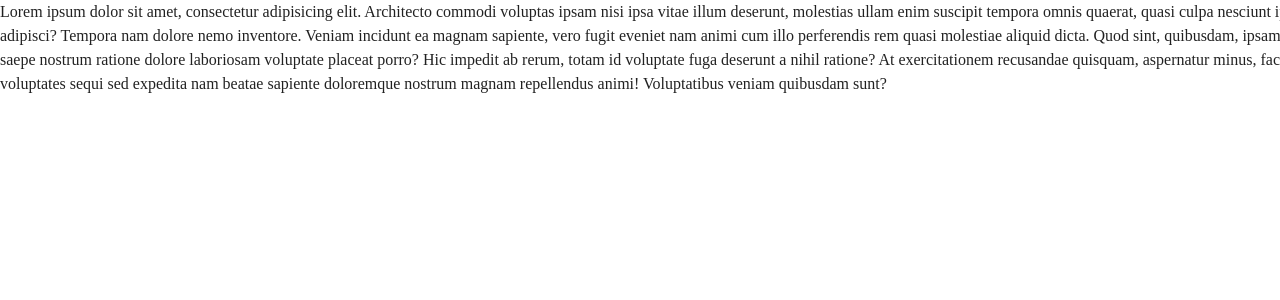
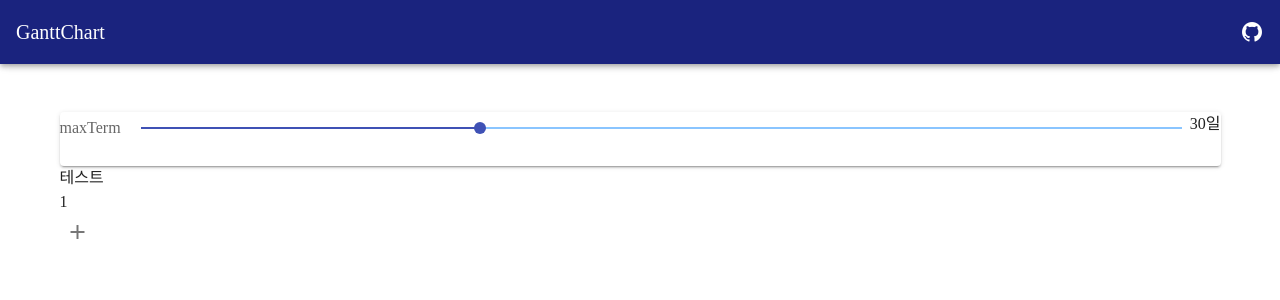
Before and after one commit to heptacode/GanttChart, a Vue app: page / in a window 1280 px wide. Shown: the top 300 px of the page. Built offline with nearby package versions, Linux system fonts and the light colour scheme; a web font is replaced by a local one.

Commit message:
Update Changes

```diff
--- a/src/App.vue
+++ b/src/App.vue
@@ -1,10 +1,6 @@
 <template>
   <v-app>
-    Lorem ipsum dolor sit amet, consectetur adipisicing elit. Architecto commodi voluptas ipsam nisi ipsa vitae illum deserunt, molestias ullam enim suscipit tempora omnis quaerat, quasi culpa
-    nesciunt ipsum adipisci? Tempora nam dolore nemo inventore. Veniam incidunt ea magnam sapiente, vero fugit eveniet nam animi cum illo perferendis rem quasi molestiae aliquid dicta. Quod sint,
-    quibusdam, ipsam nulla saepe nostrum ratione dolore laboriosam voluptate placeat porro? Hic impedit ab rerum, totam id voluptate fuga deserunt a nihil ratione? At exercitationem recusandae
-    quisquam, aspernatur minus, facilis voluptates sequi sed expedita nam beatae sapiente doloremque nostrum magnam repellendus animi! Voluptatibus veniam quibusdam sunt?
-    <!-- <v-app-bar fixed color="indigo darken-4" dark>
+    <v-app-bar fixed color="indigo darken-4" dark>
       <v-toolbar-title>GanttChart</v-toolbar-title>
       <v-spacer></v-spacer>
       <v-btn icon>
@@ -21,7 +17,7 @@
         <div>{{ item.term }}</div>
       </div>
       <v-btn icon @click="add"><v-icon>mdi-plus</v-icon></v-btn>
-    </v-container> -->
+    </v-container>
   </v-app>
 </template>
 
@@ -34,7 +30,10 @@ import { Component, Vue, Prop } from "vue-property-decorator";
 @Component({})
 export default class App extends Vue {
   maxTerm = 30;
-  @Prop({ type: Array as PropType<GanttItem[]> }) items: GanttItem[] = [{ name: "테스트", term: 1 }];
+  @Prop({ type: Array as PropType<GanttItem[]> }) items!: GanttItem[];
+  mounted() {
+    this.items = [{ name: "테스트", term: 1 }];
+  }
   add() {
     this.items.push({ name: "", term: 1 });
   }
@@ -47,25 +46,21 @@ export default class App extends Vue {
 <style lang="scss">
 @import url(//spoqa.github.io/spoqa-han-sans/css/SpoqaHanSans-kr.css);
 * {
-  margin: 0 !important;
-  padding: 0 !important;
-  border: 0;
+  margin: 0;
+  padding: 0;
+
   box-sizing: border-box;
   font-family: "Spoqa Han Sans";
 
   font-size: 1em;
 }
-// *::selection {
-//   background-color: $select-color;
-// }
 html {
-  // background-color: $background-color;
-  // color: $text-color;
   position: fixed;
   left: 0;
   right: 0;
   top: 0;
   bottom: 0;
+
   width: 100vw;
   height: 100vh;
   word-break: keep-all;
@@ -75,14 +70,7 @@ html {
   // overflow-y: auto;
 }
 body {
-  width: 105%;
+  width: 100%;
   overflow: hidden;
 }
-v-app {
-  font-family: Avenir, Helvetica, Arial, sans-serif;
-  -webkit-font-smoothing: antialiased;
-  -moz-osx-font-smoothing: grayscale;
-  text-align: center;
-  width: 105vw;
-}
 </style>
--- a/src/main.ts
+++ b/src/main.ts
@@ -1,10 +1,10 @@
-import Vue from 'vue'
-import App from './App.vue'
-import vuetify from './plugins/vuetify';
+import Vue from "vue";
+import App from "./App.vue";
+import vuetify from "./plugins/vuetify";
 
-Vue.config.productionTip = false
+Vue.config.productionTip = false;
 
 new Vue({
   vuetify,
-  render: h => h(App)
-}).$mount('#app')
+  render: h => h(App),
+}).$mount("#app");
```
